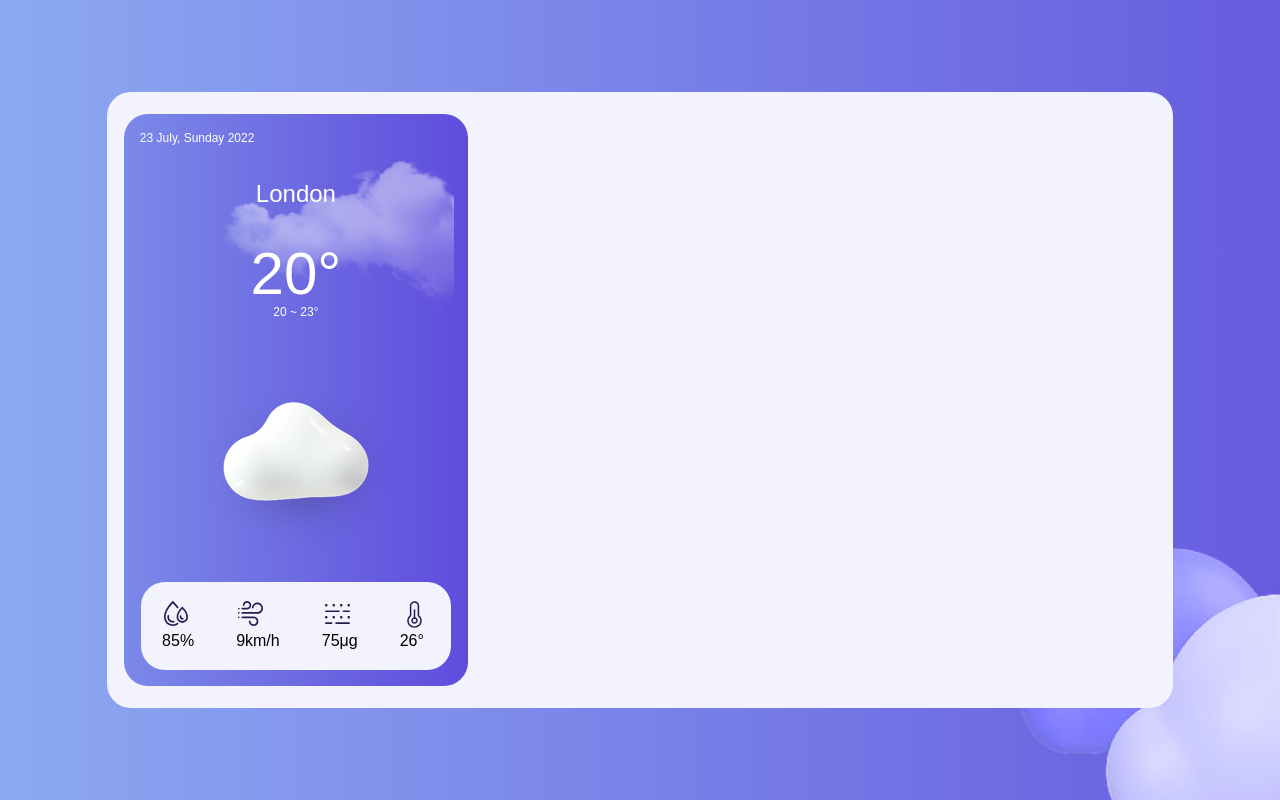
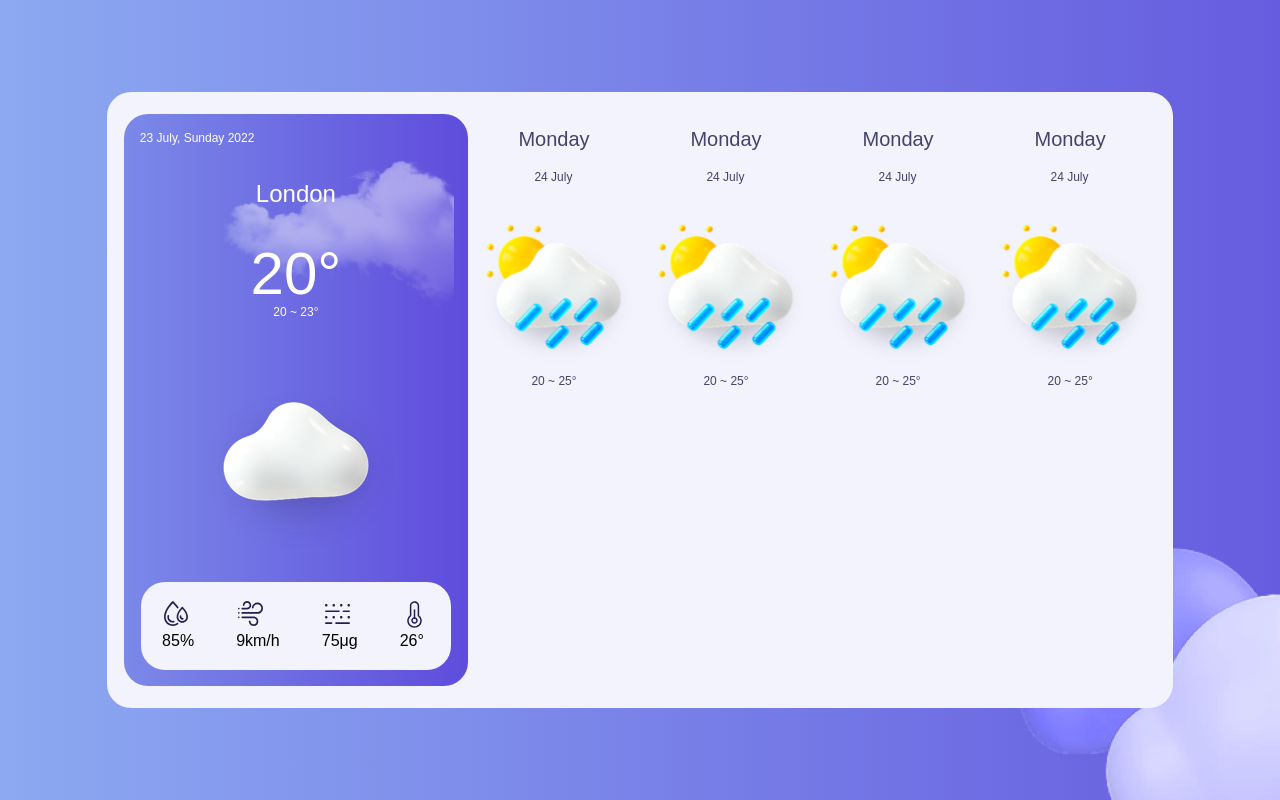
Before and after one commit to xiaobao26/Weather-APP, a React (Create React App) app in the folder weather-app/: page / in a window 1280 px wide. Built offline with nearby package versions, Linux system fonts and the light colour scheme.

Commit message:
feat: add Forecast component with 'Date',' WeekOfDay', 'TemperatureRange' component

```diff
--- a/weather-app/src/App.js
+++ b/weather-app/src/App.js
@@ -2,12 +2,14 @@ import './App.css';
 import { Background } from './components/Background/Background';
 import { WeatherCard } from './components/components/WeatherCard/WeatherCard';
 import { CurCity } from './components/components/components/CurCity/CurCity';
+import { ForeCast } from './components/components/components/ForeCast/ForeCast';
 
 function App() {
   return (
     <Background>
       <WeatherCard>
         <CurCity />
+        <ForeCast />
       </WeatherCard>
     </Background>
   );
--- a/weather-app/src/components/components/components/CurCity/CurCity.jsx
+++ b/weather-app/src/components/components/components/CurCity/CurCity.jsx
@@ -27,10 +27,10 @@ export const CurCity = () => {
     return (
         <div className="col-span-2-3 row-span-2-5 relative flex flex-col rounded-3xl bg-gradient-to-r from-cur-sky to-cur-floor ">
             <img className='absolute' src={curBg} alt="background image absolute" />
-            <Date date={moke.date}/>
+            <Date date={moke.date} color={'#fff'}/>
 
             <div className='relative w-full h-full flex flex-col justify-around items-center z-10 text-white'>
-                <CityName cityName={moke.cityname}/>
+                <CityName cityName={moke.cityname} color={'#ffff'}/>
                 <div className='flex flex-col w-full items-center justify-center'>
                     <Temperature temperature={moke.temperature}/>
                     <TemperatureRange range={moke.range} />
--- a/weather-app/src/components/components/components/ForeCast/ForeCast.jsx
+++ b/weather-app/src/components/components/components/ForeCast/ForeCast.jsx
@@ -0,0 +1,67 @@
+import React from 'react';
+import { Date } from '../../../../global/Date/Date';
+import { WeekOfDay } from '../../../../global/WeekOfDay/WeekOfDay';
+import { WeatherIcon } from '../../../../global/WeatherIcon/WeatherIcon';
+import Rain from '../../../../assets/weather_icon/Rain.png';
+import { TemperatureRange } from '../../../../global/TemperatureRange/TemperatureRange';
+
+export const ForeCast = () => {
+    const moke = {
+        date: '24 July',
+        color: '#45426B',
+        icon: Rain,
+        range: '20 ~ 25°',
+    }
+
+    return (
+        <div className='forecast-container flex justify-around col-span-4-7 row-span-2-3'>
+            <div className="infos flex flex-col items-center justify-center">
+                <div className="row">
+                    <WeekOfDay weekofday={'Monday'} color={moke.color}/>
+                    <Date date={moke.date} color={moke.color}/>
+                </div>
+                <div className="row flex flex-col justify-center items-center">
+                    <WeatherIcon iconURL={moke.icon}/>
+                    <TemperatureRange range={moke.range} color={moke.color}/>
+                </div>
+            </div>
+
+            <div className="infos flex flex-col items-center justify-center">
+                <div className="row">
+                    <WeekOfDay weekofday={'Monday'} color={moke.color}/>
+                    <Date date={moke.date} color={moke.color}/>
+                </div>
+                <div className="row flex flex-col justify-center items-center">
+                    <WeatherIcon iconURL={moke.icon}/>
+                    <TemperatureRange range={moke.range} color={moke.color}/>
+                </div>
+
+            </div>
+
+            <div className="infos flex flex-col items-center justify-center">
+                <div className="row">
+                    <WeekOfDay weekofday={'Monday'} color={moke.color}/>
+                    <Date date={moke.date} color={moke.color}/>
+                </div>
+                <div className="row flex flex-col justify-center items-center">
+                    <WeatherIcon iconURL={moke.icon}/>
+                    <TemperatureRange range={moke.range} color={moke.color}/>
+                </div>
+
+            </div>
+
+            <div className="infos flex flex-col items-center justify-center">
+                <div className="row">
+                    <WeekOfDay weekofday={'Monday'} color={moke.color}/>
+                    <Date date={moke.date} color={moke.color}/>
+                </div>
+                <div className="row flex flex-col justify-center items-center">
+                    <WeatherIcon iconURL={moke.icon}/>
+                    <TemperatureRange range={moke.range} color={moke.color}/>
+                </div>
+
+            </div>
+
+        </div>
+    )
+}
--- a/weather-app/src/global/CityName/CityName.jsx
+++ b/weather-app/src/global/CityName/CityName.jsx
@@ -1,8 +1,8 @@
 import React from 'react'
 
-export const CityName = ({ cityName }) => {
+export const CityName = ({ cityName, color }) => {
     return (
-        <h1 className='font-medium text-2xl'>
+        <h1 className='font-medium text-2xl' style={{color: `${color}`}}>
             {cityName}
         </h1>
     )
--- a/weather-app/src/global/Date/Date.jsx
+++ b/weather-app/src/global/Date/Date.jsx
@@ -1,8 +1,8 @@
 import React from 'react'
 
-export const Date = ({ date }) => {
+export const Date = ({ date, color }) => {
     return (
-        <h5 className='font-thin text-xs relative text-white p-4 '>
+        <h5 className='font-thin text-xs relative p-4 ' style={{color: `${color}`}}>
             {date}
         </h5>
     )
--- a/weather-app/src/global/TemperatureRange/TemperatureRange.jsx
+++ b/weather-app/src/global/TemperatureRange/TemperatureRange.jsx
@@ -1,8 +1,8 @@
 import React from 'react'
 
-export const TemperatureRange = ({ range }) => {
+export const TemperatureRange = ({ range, color }) => {
     return (
-        <div className='text-xs'>
+        <div className='text-xs' style={{color: `${color}`}}>
             {range}
         </div>
     )
--- /dev/null
+++ b/weather-app/src/global/WeekOfDay/WeekOfDay.jsx
@@ -0,0 +1,9 @@
+import React from 'react'
+
+export const WeekOfDay = ({ weekofday, color }) => {
+    return (
+        <h1 className='font-medium text-xl font-medium' style={{color: `${color}`}}>
+            {weekofday}
+        </h1>
+    )
+}
--- a/weather-app/tailwind.config.js
+++ b/weather-app/tailwind.config.js
@@ -27,9 +27,11 @@ module.exports = {
       gridColumn: {
         'span-2-7': '2 / span 6',
         'span-2-3': '2 / span 2',
+        'span-4-7': '4 / span 4',
       },
       gridRow: {
         'span-2-5': '2 / span 4',
+        'span-2-3': '2 / span 2',
       },
       backgroundImage: {
         'hero-pattern':
```
